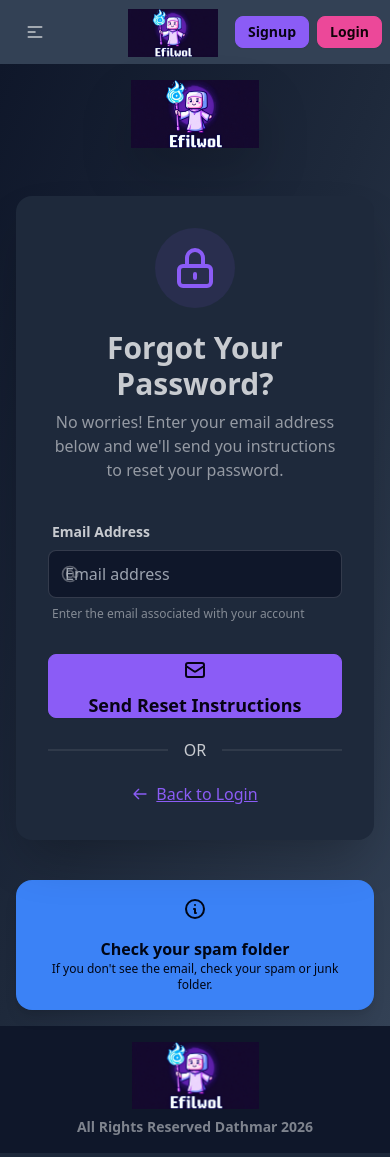
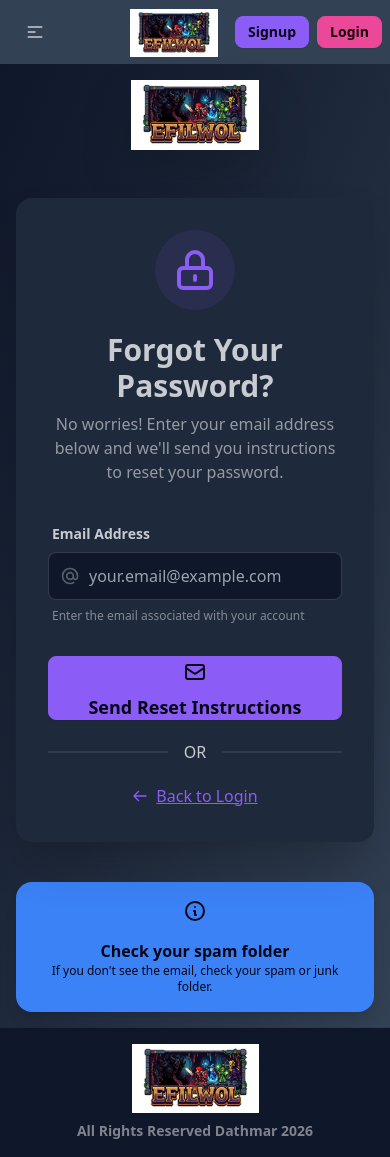
Before and after one commit to Dathmar/Efilwol, a Django app: page /password-reset/ in a window 390 px wide. Run offline with Django 5.2, Linux system fonts and the light colour scheme; style sheets or scripts are compiled from the project's sources; parts of the project's set-up code (start-up, migrations or seed data) failed here and were passed over; some libraries are stand-ins or nearby versions.

Commit message:
feat(ui): Add responsive logo variants and improve form accessibility
- Add five responsive logo variants (sm, md, lg, navbar, web) for different contexts
- Update navbar, footer, and login templates to use appropriately sized logos
- Improve email form with better placeholder text and accessibility attributes
- Fix demo stage enemy selection to use weakest 50% of pool without replacement
- Update demo game view to populate action IDs from pool entries
- Enhance password reset templates with optimized logo sizing
- Fix tuple syntax in admin ordering configuration
- Improve code documentation for demo stage enemy selection logic

```diff
--- a/base/templates/base/footer.html
+++ b/base/templates/base/footer.html
@@ -1,5 +1,5 @@
 {% load static %}
 <section id="footer" class="py-4 text-center text-sm text-base-content/60">
-    <img class="mx-auto fade-in mb-2" style="width: 127px; height: auto;" src="{% static 'img/logo.png' %}">
+    <img class="mx-auto fade-in mb-2" style="width: 127px; height: auto;" src="{% static 'img/logo-sm.png' %}">
     <span class="font-bold fade-in">All Rights Reserved Dathmar {% now 'Y' %}</span>
 </section>
--- a/base/templates/base/navbar.html
+++ b/base/templates/base/navbar.html
@@ -27,7 +27,7 @@
 
     <div class="navbar-center">
         <a href="/" class="btn btn-ghost normal-case">
-            <img src="{% static 'img/logo.png' %}" class="h-12" alt="Elifwol Logo">
+            <img src="{% static 'img/logo-navbar.png' %}" class="h-12" alt="Elifwol Logo">
         </a>
     </div>
 
--- a/game/templates/game/index.html
+++ b/game/templates/game/index.html
@@ -8,7 +8,7 @@
 
         <!-- Hero -->
         <div class="text-center mb-12">
-            <img src="{% static 'img/logo.png' %}" alt="Efilwol" class="mx-auto w-48 mb-6 drop-shadow-2xl">
+            <img src="{% static 'img/logo-md.png' %}" alt="Efilwol" class="mx-auto w-48 mb-6 drop-shadow-2xl">
             <h1 class="text-5xl font-bold mb-3">
                 {% if user.is_authenticated %}
                     Welcome back, <span class="text-primary">{{ user.email|truncatechars:24 }}</span>
--- a/game/views.py
+++ b/game/views.py
@@ -101,7 +101,8 @@ def game(request, stage_id=None):
                 'speed': float(s.speed),
                 'luck': float(s.luck),
                 'damage_specialization': s.damage_specialization,
-                'action_ids': [],
+                # Use pool entries directly — demo scripts have no UserScript
+                'action_ids': list(s.pool_entries.values_list('action_id', flat=True)[:6]),
             }
             for s in demo_scripts
         ]
--- a/users/admin.py
+++ b/users/admin.py
@@ -33,4 +33,4 @@ class SuggestionAdmin(admin.ModelAdmin):
     list_filter   = ('category',)
     search_fields = ('title', 'body', 'user__email')
     readonly_fields = ('user', 'created_at')
-    ordering = ('-created_at')
+    ordering = ('-created_at',)
--- a/users/forms.py
+++ b/users/forms.py
@@ -7,8 +7,10 @@ from .models import User, UserPreferences, Suggestion
 class EmailForm(forms.Form):
     email_address = forms.EmailField(
         widget=forms.TextInput(attrs={
-            'class': 'input input-bordered w-full',
-            'placeholder': 'Email address',
+            'class': 'input input-bordered w-full pl-10',
+            'placeholder': 'your.email@example.com',
+            'autocomplete': 'email',
+            'autocapitalize': 'none',
         }),
         label='Email address',
         required=True,
--- a/users/templates/registration/login.html
+++ b/users/templates/registration/login.html
@@ -9,7 +9,7 @@
         <!-- Left Side - Branding -->
         <div class="text-center lg:text-left lg:w-1/2 p-8">
             <div class="mb-8">
-                <img src="{% static 'img/logo.png' %}" alt="Elifwol Logo" class="mx-auto lg:mx-0 w-48 drop-shadow-2xl animate-pulse-slow">
+                <img src="{% static 'img/logo-md.png' %}" alt="Elifwol Logo" class="mx-auto lg:mx-0 w-48 drop-shadow-2xl animate-pulse-slow">
             </div>
             <h1 class="text-5xl font-bold mb-4">Welcome Back!</h1>
             <p class="text-xl mb-6">
--- a/users/templates/users/password_management/password_reset_confirm.html
+++ b/users/templates/users/password_management/password_reset_confirm.html
@@ -7,7 +7,7 @@
     <div class="hero-content flex-col max-w-lg w-full">
 
         <div class="mb-6 text-center">
-            <img src="{% static 'img/logo.png' %}" alt="Elifwol Logo" class="mx-auto w-24 drop-shadow-2xl">
+            <img src="{% static 'img/logo-sm.png' %}" alt="Elifwol Logo" class="mx-auto w-24 drop-shadow-2xl">
         </div>
 
         <div class="card w-full shadow-2xl bg-base-200">
--- a/users/templates/users/password_management/password_reset_form.html
+++ b/users/templates/users/password_management/password_reset_form.html
@@ -8,7 +8,7 @@
 
         <!-- Logo -->
         <div class="mb-8">
-            <img src="{% static 'img/logo.png' %}" alt="Elifwol Logo" class="mx-auto w-32 drop-shadow-2xl">
+            <img src="{% static 'img/logo-sm.png' %}" alt="Elifwol Logo" class="mx-auto w-32 drop-shadow-2xl">
         </div>
 
         <!-- Reset Form Card -->
@@ -34,7 +34,7 @@
 
                     <!-- Email Field -->
                     <div class="form-control">
-                        <label class="label">
+                        <label class="label" for="{{ form.email_address.id_for_label }}">
                             <span class="label-text font-semibold">Email Address</span>
                         </label>
                         <div class="relative">
@@ -89,10 +89,4 @@
     </div>
 </div>
 
-<style>
-    /* Style the Django form field */
-    #id_email_address {
-        @apply input input-bordered w-full pl-10;
-    }
-</style>
 {% endblock %}
--- a/users/templates/users/signup.html
+++ b/users/templates/users/signup.html
@@ -89,7 +89,7 @@
         <!-- Right Side - Branding -->
         <div class="text-center lg:text-left lg:w-1/2 p-8">
             <div class="mb-8">
-                <img src="{% static 'img/logo.png' %}" alt="Elifwol Logo" class="mx-auto lg:mx-0 w-48 drop-shadow-2xl animate-pulse-slow">
+                <img src="{% static 'img/logo-md.png' %}" alt="Elifwol Logo" class="mx-auto lg:mx-0 w-48 drop-shadow-2xl animate-pulse-slow">
             </div>
             <h1 class="text-5xl font-bold mb-4">Join Elifwol!</h1>
             <p class="text-xl mb-6">
```
Also changed, not shown: game/models.py (+16 -2 lines), base/static/img/logo-lg.png (added), base/static/img/logo-md.png (added), base/static/img/logo-navbar.png (added), base/static/img/logo-sm.png (added), base/static/img/logo-web.png (added), base/static/img/logo.png.
